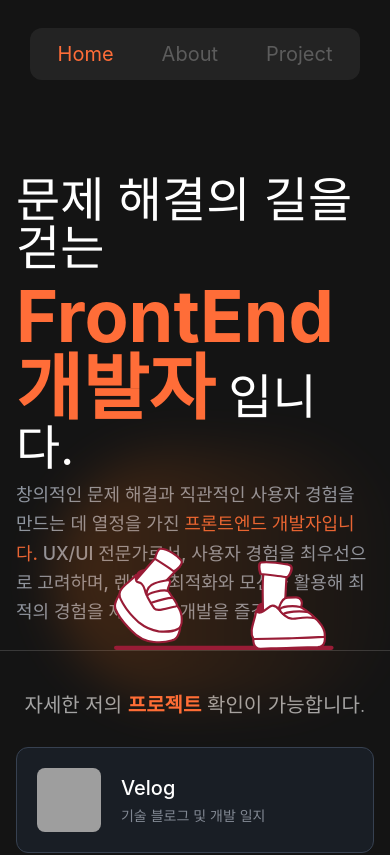
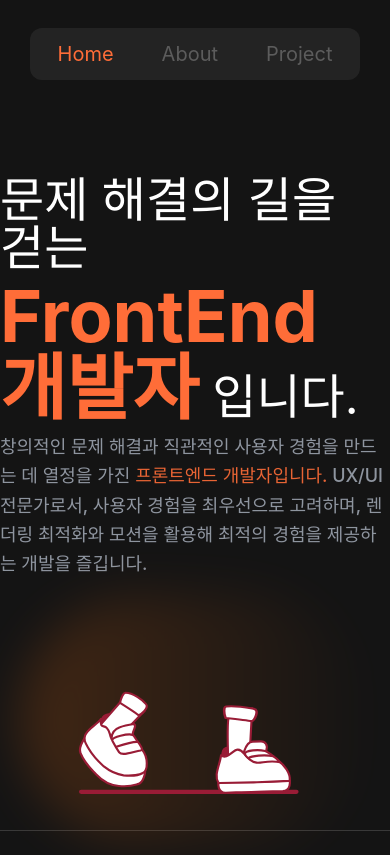
Before and after one commit to dnwnsrb11/WJG-my-portfolio, a Next.js app: page / in a window 390 px wide. Shown: the top 855 px of the page. Built offline with nearby package versions, Linux system fonts and the light colour scheme; grey boxes are pictures that could not be loaded.

Commit message:
모션 반응형 배치

```diff
--- a/src/app/page.tsx
+++ b/src/app/page.tsx
@@ -12,7 +12,7 @@ const WalkAnimation = dynamic(
 export default function Home() {
   return (
     <section className="flex flex-col items-start">
-      <section className="w-full flex gap-2 items-end relative">
+      <section className="w-full flex flex-col items-center gap-2 items-end relative">
         <article className="flex flex-col pt-20 w-full mx-4">
           <div className="text-5xl flex flex-col gap-2">
             <h1 className="font-thin">문제 해결의 길을 걷는</h1>
@@ -31,7 +31,7 @@ export default function Home() {
           </p>
         </article>
         <div
-          className={`absolute right-0 -bottom-9 transition-all duration-1000 delay-300 transform`}
+          className={`right-0 -bottom-9 transition-all duration-1000 delay-300 transform lg:absolute static`}
         >
           <div className="relative">
             <div className="absolute -inset-4 bg-gradient-to-r from-orange-500 to-[#FF6D38 / 30] rounded-full opacity-20 blur-xl"></div>
```
